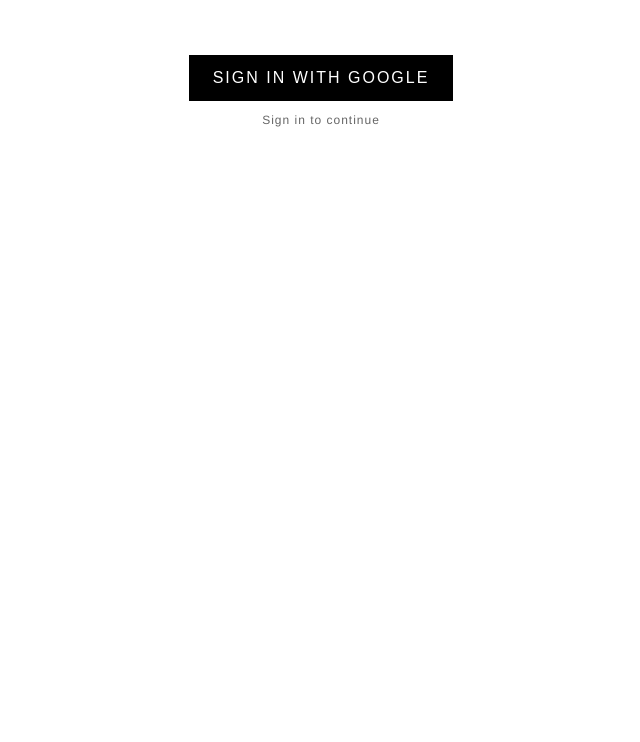
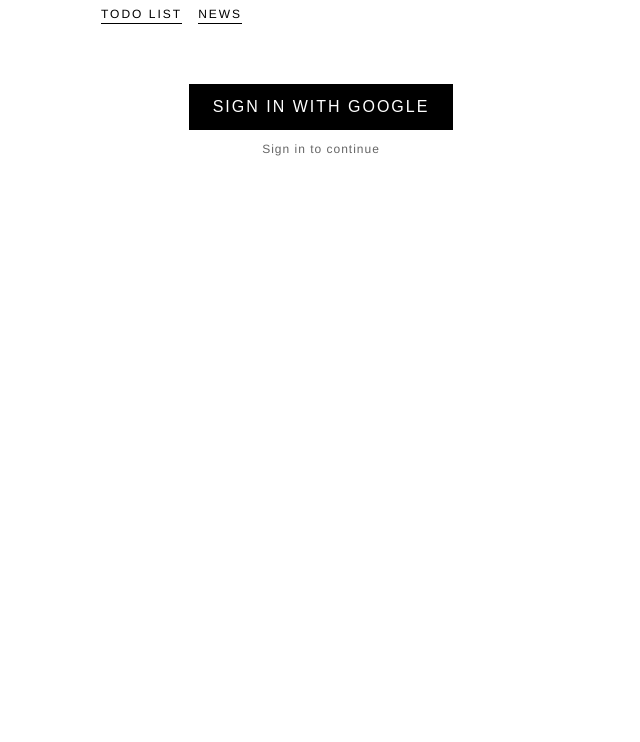
Before and after one commit to bart78/PersonalDashboard, a plain HTML site: page web/config.html in a window 1280 px wide. Shown: the part 58-800 px from the top of the page, without its empty margins (319-959 px from the left). Drawn offline with Linux system fonts and the light colour scheme; no server answers.

Commit message:
config portal: todo + news links

```diff
--- a/web/config.html
+++ b/web/config.html
@@ -15,6 +15,8 @@
   .row button { font-size: 14px; padding: 8px 12px; background: #000; color: #fff; border: none; }
   .save { font-size: 16px; padding: 14px 20px; background: #000; color: #fff; border: none; letter-spacing: 3px; margin-top: 24px; width: 100%; }
   .status { font-size: 11px; letter-spacing: 2px; color: #666; margin-top: 12px; }
+  .toplinks { display: flex; gap: 16px; margin: 12px 0 4px; }
+  .toplinks a { font-size: 12px; letter-spacing: 2px; text-transform: uppercase; color: #000; text-decoration: none; border-bottom: 1px solid #000; padding-bottom: 2px; }
   .auth { text-align: center; margin-top: 60px; }
   .auth button { font-size: 16px; padding: 14px 24px; background: #000; color: #fff; border: none; letter-spacing: 2px; }
   .auth .who { font-size: 12px; margin-top: 12px; color: #666; letter-spacing: 1px; }
@@ -23,6 +25,10 @@
 </head>
 <body>
   <h1>CONFIG</h1>
+  <div class="toplinks">
+    <a href="todo.html">TODO LIST</a>
+    <a id="newsLink" href="#" target="_blank" rel="noopener">NEWS</a>
+  </div>
 
   <div class="auth" id="auth">
     <button onclick="signIn()">SIGN IN WITH GOOGLE</button>
@@ -97,6 +103,7 @@
     for (let i = 0; i < 8; i++) cardUrls.push((c.card_urls && c.card_urls[String(i)]) || "");
     gallery = c.gallery || {};
     document.getElementById("news").value = c.news_url || "";
+    document.getElementById("newsLink").href = c.news_url || "#";
   } catch (e) { /* defaults */ }
   render();
 }
@@ -151,6 +158,7 @@
   try {
     await db.ref("config").set(body);
     document.getElementById("status").textContent = "SAVED — device picks up on next sync";
+    document.getElementById("newsLink").href = document.getElementById("news").value || "#";
   } catch (e) {
     document.getElementById("status").textContent = "SAVE FAILED: " + e.message;
   }
```
Also changed, not shown: 1 other file.
